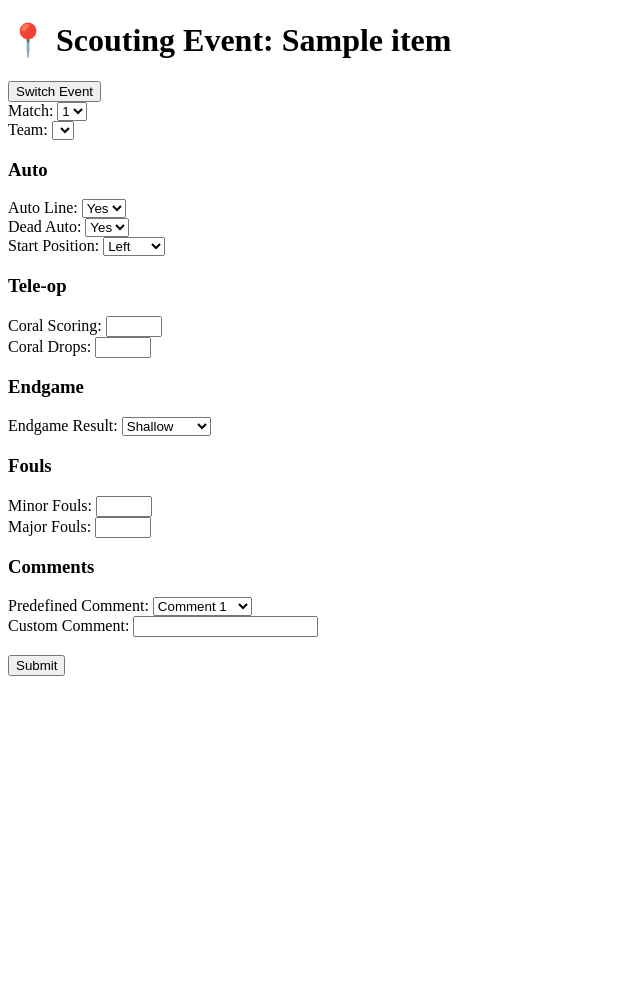
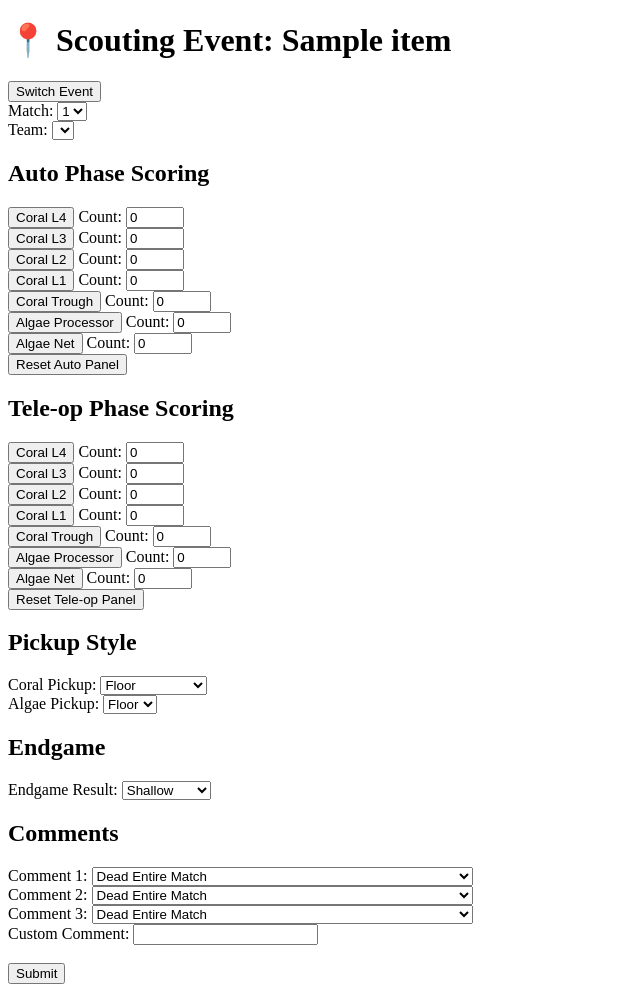
Before and after one commit to cschaus1507/Scout-Input-2025, a Flask app: page / in a window 1280 px wide. Shown: the whole page, without its empty margins (0-640 px from the left). Before the commit the page ends 676 px from the top, so only its background shows below. Run offline with Flask 3, Linux system fonts and the light colour scheme; a database or web service that is not in the repository returns one stand-in record (values such as "Sample title"); data that the repository does not hold is empty.

Commit message:
Update scout.html

```diff
--- a/templates/scout.html
+++ b/templates/scout.html
@@ -51,11 +51,27 @@
         }
     }
 
+    function increment(fieldId) {
+        let countField = document.getElementById(fieldId);
+        countField.value = parseInt(countField.value) + 1;
+    }
+
+    function reset(panelPrefix) {
+        const fields = document.querySelectorAll(`input[id^='${panelPrefix}']`);
+        fields.forEach(f => f.value = 0);
+    }
+
+    function manualUpdate(fieldId) {
+        // Called automatically when scout types a number
+        // Already live updated via input fields
+    }
+
     window.onload = function() {
         loadMatches();
     }
     </script>
 </head>
+
 <body>
     <h1>📍 Scouting Event: <span id="event_name">{{ event_name }}</span></h1>
     <button onclick="switchEvent()">Switch Event</button>
@@ -69,34 +85,42 @@
         <label>Team:</label>
         <select id="team_number" name="team_number"></select><br>
 
-        <h3>Auto</h3>
-        <label>Auto Line:</label>
-        <select name="auto_line">
-            <option>Yes</option>
-            <option>No</option>
+        <h2>Auto Phase Scoring</h2>
+        <div id="auto-panel">
+            {% for label in ['Coral L4', 'Coral L3', 'Coral L2', 'Coral L1', 'Coral Trough', 'Algae Processor', 'Algae Net'] %}
+                <button type="button" onclick="increment('auto_{{ label.replace(' ', '_') }}')">{{ label }}</button>
+                Count: <input type="number" name="auto_{{ label.replace(' ', '_') }}" id="auto_{{ label.replace(' ', '_') }}" value="0" onchange="manualUpdate('auto_{{ label.replace(' ', '_') }}')" style="width: 50px;"><br>
+            {% endfor %}
+            <button type="button" onclick="reset('auto_')">Reset Auto Panel</button>
+        </div>
+
+        <h2>Tele-op Phase Scoring</h2>
+        <div id="teleop-panel">
+            {% for label in ['Coral L4', 'Coral L3', 'Coral L2', 'Coral L1', 'Coral Trough', 'Algae Processor', 'Algae Net'] %}
+                <button type="button" onclick="increment('teleop_{{ label.replace(' ', '_') }}')">{{ label }}</button>
+                Count: <input type="number" name="teleop_{{ label.replace(' ', '_') }}" id="teleop_{{ label.replace(' ', '_') }}" value="0" onchange="manualUpdate('teleop_{{ label.replace(' ', '_') }}')" style="width: 50px;"><br>
+            {% endfor %}
+            <button type="button" onclick="reset('teleop_')">Reset Tele-op Panel</button>
+        </div>
+
+        <h2>Pickup Style</h2>
+        <label>Coral Pickup:</label>
+        <select name="coral_pickup">
+            <option>Floor</option>
+            <option>Human Player</option>
+            <option>Both</option>
+            <option>None</option>
         </select><br>
 
-        <label>Dead Auto:</label>
-        <select name="dead_auto">
-            <option>Yes</option>
-            <option>No</option>
+        <label>Algae Pickup:</label>
+        <select name="algae_pickup">
+            <option>Floor</option>
+            <option>Reef</option>
+            <option>Both</option>
+            <option>None</option>
         </select><br>
 
-        <label>Start Position:</label>
-        <select name="start_position">
-            <option>Left</option>
-            <option>Middle</option>
-            <option>Right</option>
-        </select><br>
-
-        <h3>Tele-op</h3>
-        <label>Coral Scoring:</label>
-        <input type="number" name="coral_score" min="0" max="10"><br>
-
-        <label>Coral Drops:</label>
-        <input type="number" name="coral_drops" min="0" max="10"><br>
-
-        <h3>Endgame</h3>
+        <h2>Endgame</h2>
         <label>Endgame Result:</label>
         <select name="endgame_result">
             <option>Shallow</option>
@@ -106,18 +130,43 @@
             <option>No Attempt</option>
         </select><br>
 
-        <h3>Fouls</h3>
-        <label>Minor Fouls:</label>
-        <input type="number" name="minor_fouls" min="0" max="10"><br>
+        <h2>Comments</h2>
+        {% set comments = [
+            "Dead Entire Match", "Excellent Drivers", "Good Drivers", "Drivers Had Difficulty Maneuvering The Field",
+            "Drivers coordinate well with Robots on Alliance", "Wobbles when Driving", "Has Trouble Turning", "Tipped Over",
+            "Scores Mostly Algae", "Scores Mostly Coral", "Scores Coral with less than 25% Accuracy", "Scores Coral with 50% Accuracy",
+            "Scores Coral with 75% Accuracy", "Scores Coral with 90% Accuracy", "Game Piece manipulation is Very Effective",
+            "Has Vision Tracking for Piece Delivery", "Effective Autonomous", "Non-Effective Autonomous",
+            "I Would Want This Team On Our Alliance", "Collects pieces from Human Player Station well",
+            "Struggles at collecting pieces from the Human Player Station", "Good At Avoiding Defensive Robots",
+            "Drives Quickly", "Drives Slowly", "Swerve Drive", "Tank Drive", "Mechanum Drive",
+            "Effective at picking up Algae", "Struggles with picking up Algae",
+            "Effective at picking up Coral", "Struggles with picking up Coral",
+            "Could not pick up game pieces", "Can Climb Quickly", "Climbs Slowly",
+            "Had Difficulty Climbing", "Robot Fell While Climbing", "Strong Ability to Defend (stopped teams for 60+ seconds)",
+            "Weak Ability to Defend (10-29 seconds)", "Decent Ability to Defend (30-59 seconds)", "Did not Defend",
+            "Played Mostly Defense", "Drivers Had Difficulty Lining Up",
+            "Robot Picks Up Coral From Floor", "Robot Picks Up Coral From Coral Station", "Robot Picks Up Coral From Both Floor And Station"
+        ] %}
 
-        <label>Major Fouls:</label>
-        <input type="number" name="major_fouls" min="0" max="10"><br>
+        <label>Comment 1:</label>
+        <select name="comment_1">
+            {% for comment in comments %}
+                <option value="{{ comment }}">{{ comment }}</option>
+            {% endfor %}
+        </select><br>
 
-        <h3>Comments</h3>
-        <label>Predefined Comment:</label>
-        <select name="predefined_comment">
-            {% for i in range(1, 46) %}
-                <option value="{{ i }}">Comment {{ i }}</option>
+        <label>Comment 2:</label>
+        <select name="comment_2">
+            {% for comment in comments %}
+                <option value="{{ comment }}">{{ comment }}</option>
+            {% endfor %}
+        </select><br>
+
+        <label>Comment 3:</label>
+        <select name="comment_3">
+            {% for comment in comments %}
+                <option value="{{ comment }}">{{ comment }}</option>
             {% endfor %}
         </select><br>
 
```
